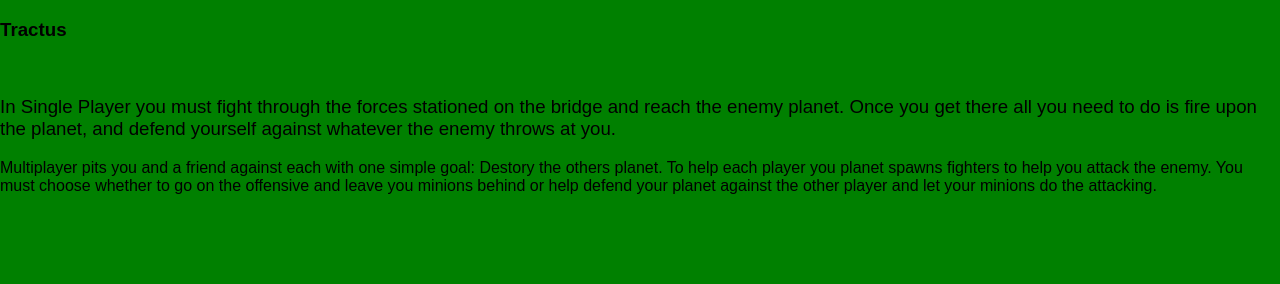
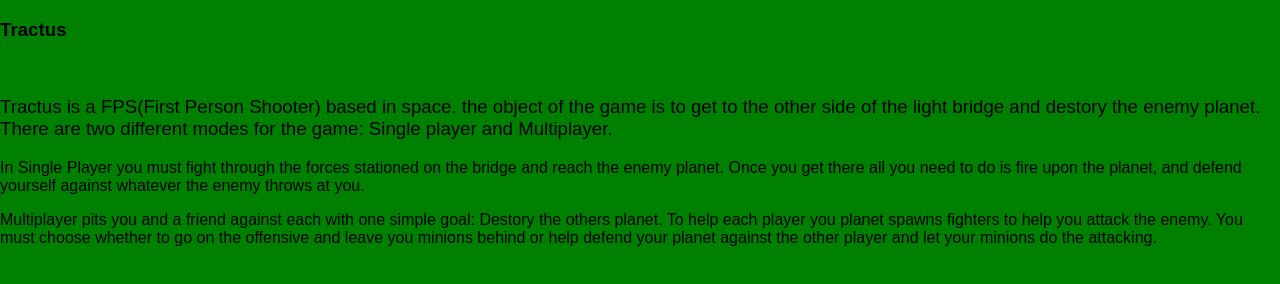
Before and after one commit to Hectorous/Hectorous.github.io, a plain HTML site: page index.html in a window 1280 px wide. Drawn offline with Linux system fonts and the light colour scheme.

Commit message:
Fix P
Fixed " in paragraph style

```diff
--- a/index.html
+++ b/index.html
@@ -11,7 +11,7 @@
 		<h3>Tractus</h3>
 		<br/>
 			<section>
-				<p style = "font-size:14pt;>
+				<p style = "font-size:14pt">
 					Tractus is a FPS(First Person Shooter) based in space. the object of the game is to get to the other side of the light bridge and destory the enemy planet. There are two different modes
 					for the game: Single player and Multiplayer.
 				</p>
```
